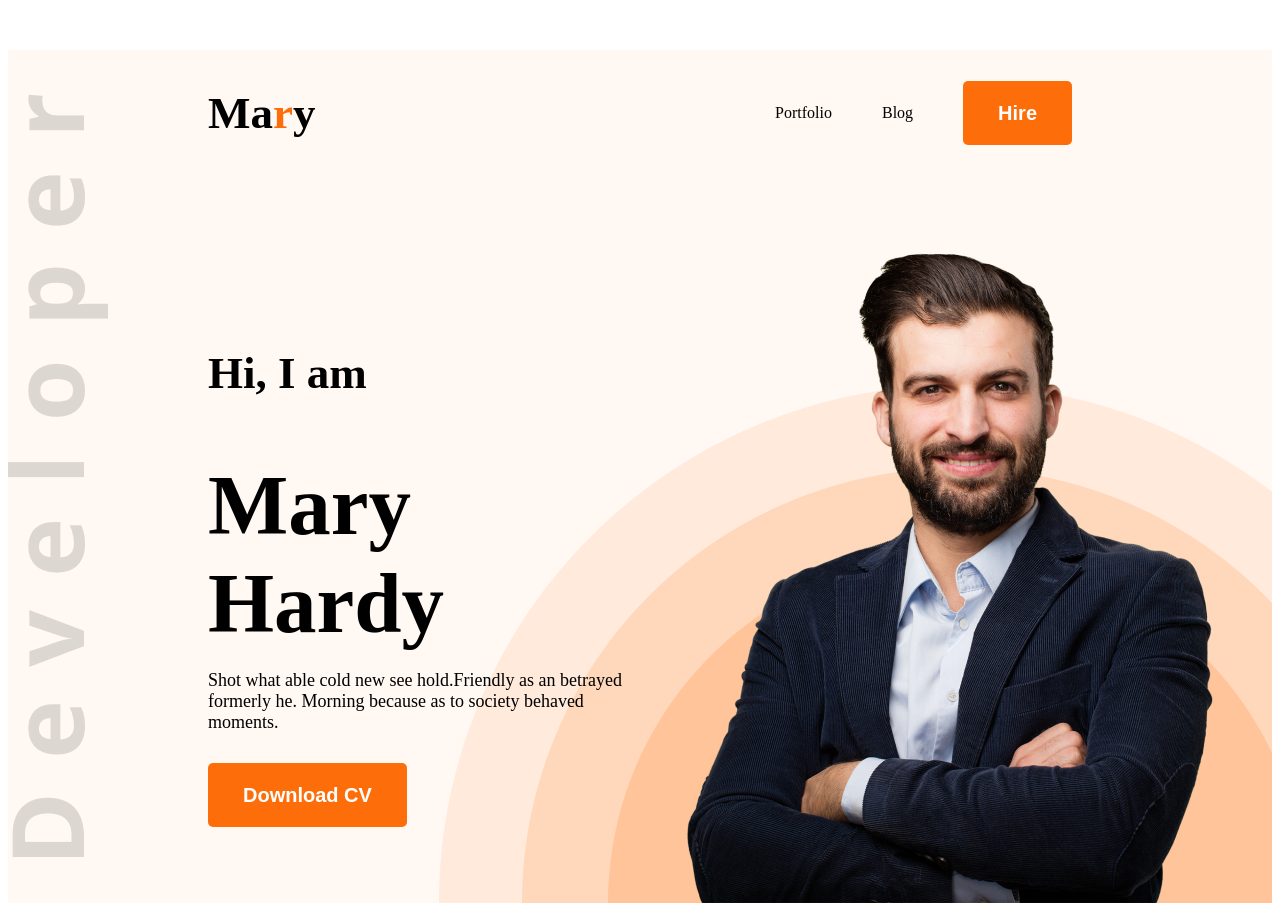
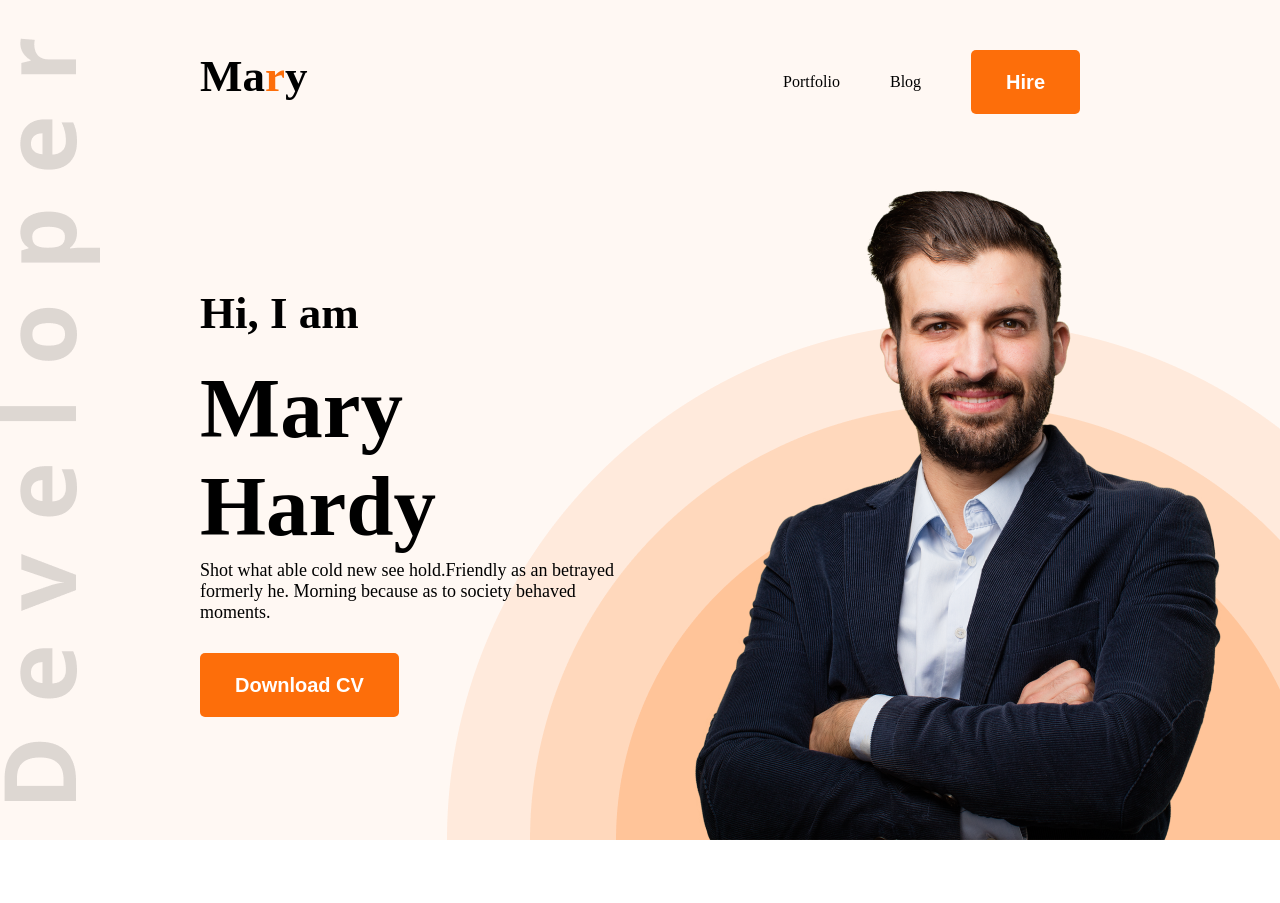
Before and after one commit to tusharsinha08/developer-portfolio, a plain HTML site: page index.html in a window 1280 px wide. Shown: the top 903 px of the page. Drawn offline with Linux system fonts and the light colour scheme.

Commit message:
nav padding fixed

```diff
--- a/styles/portfolio.css
+++ b/styles/portfolio.css
@@ -1,5 +1,5 @@
 *{
-    /* margin: 0; */
+    margin: 0;
     font-family: 'Open Sans' sans-serif;
 }
 
@@ -28,7 +28,7 @@
 nav {
     display: flex;
     justify-content: space-between;
-    margin: 50px 200px;
+    padding: 50px 200px;
 }
 
 .nav-title {
```
